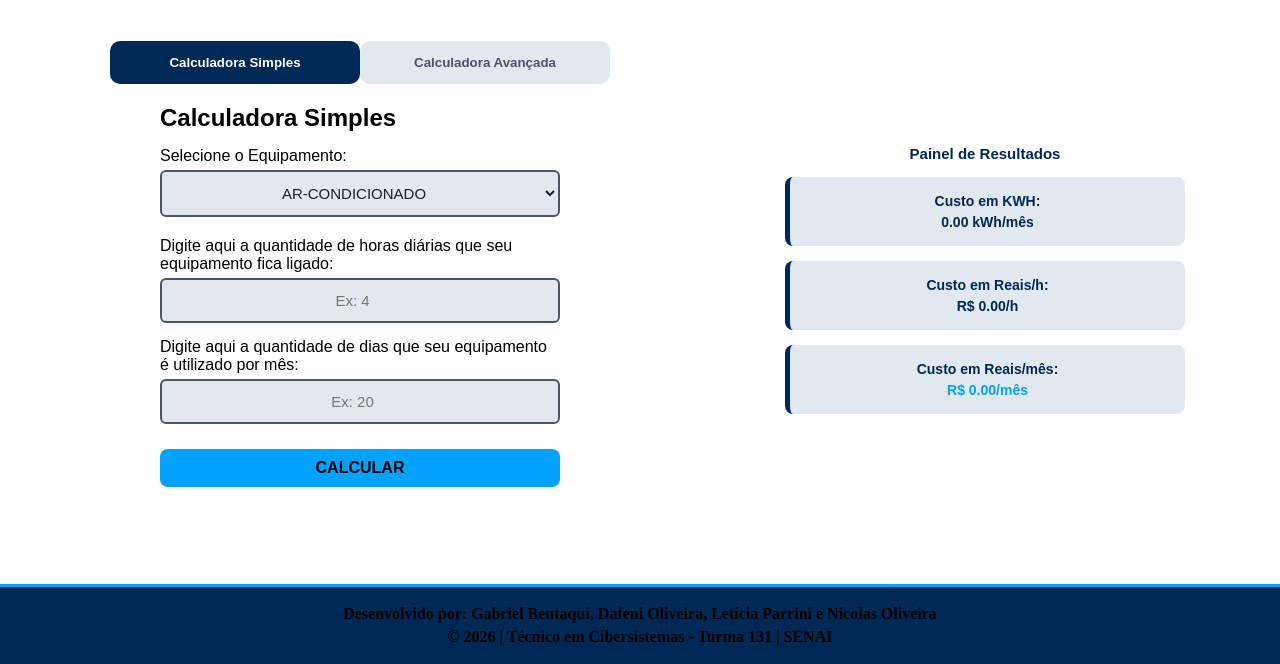
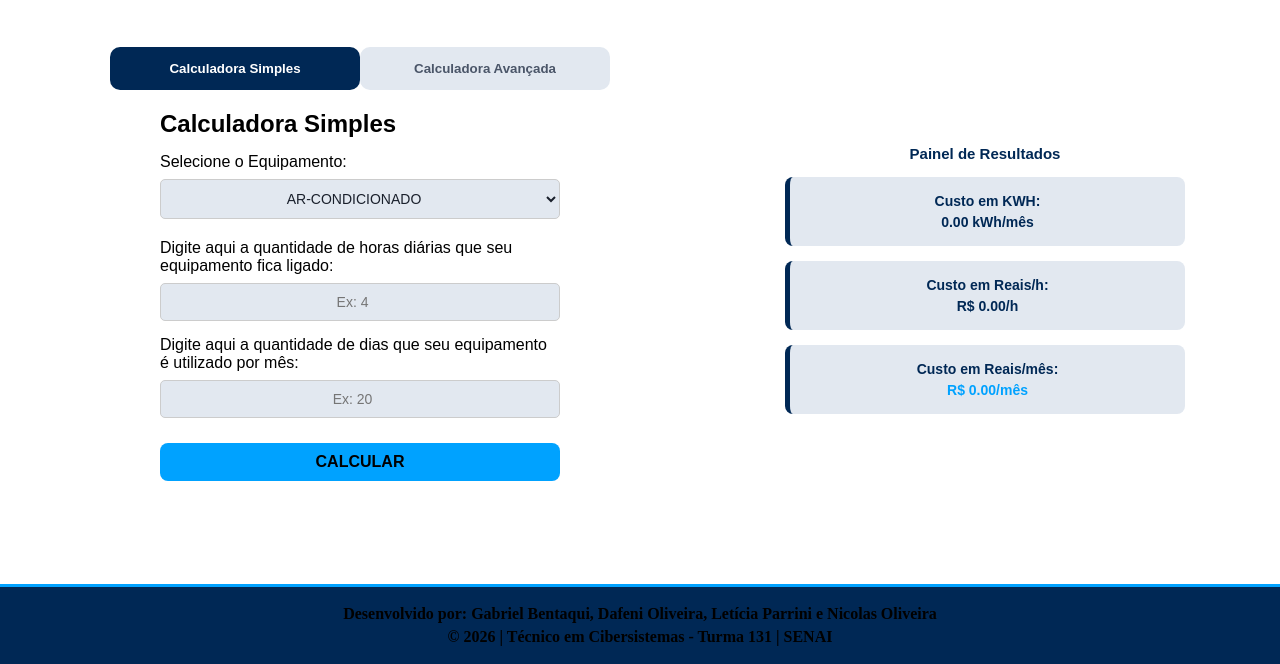
Before and after one commit to gabz0608/calculadora-energiaa, a plain HTML site: page gab.html in a window 1280 px wide. Shown: the part 136-800 px from the top of the page. Drawn offline with Linux system fonts and the light colour scheme.

Commit message:
Update style.css

```diff
--- a/style.css
+++ b/style.css
@@ -292,7 +292,10 @@
 }
 
 #calc-simples {
-    display: block;
+    display: flex;
+    flex-direction: column;
+    gap: 20px;
+    max-width: 450px;
 }
 
 #calc-avancada {
@@ -309,12 +312,17 @@
 .campo-grupo-simples {
     display: flex;
     flex-direction: column;
-    gap: 5px;
+    gap: 8px;
+    width: 100%;
 }
 
 #seletor, #horas, #dias {
     width: 100%;
+    padding: 10px;
+    border: 1px solid #ccc;
+    border-radius: 5px;
     box-sizing: border-box;
+    font-size: 14px;
 }
 
 footer {
```
